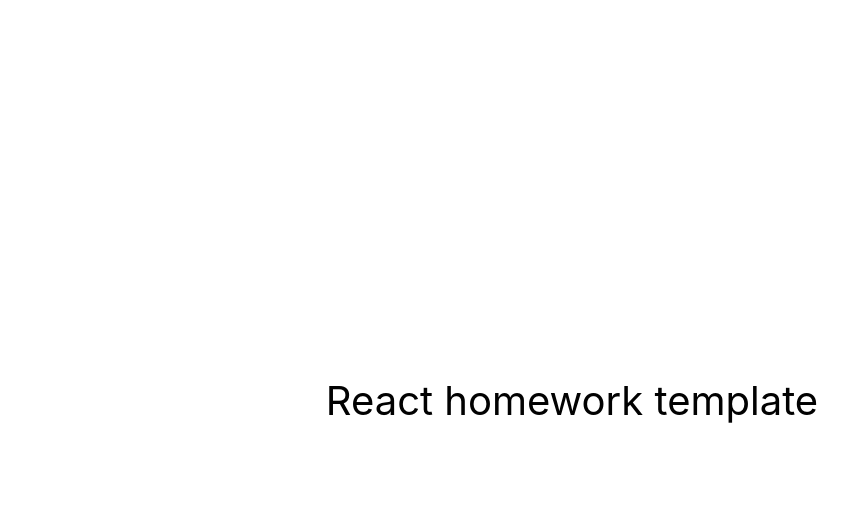
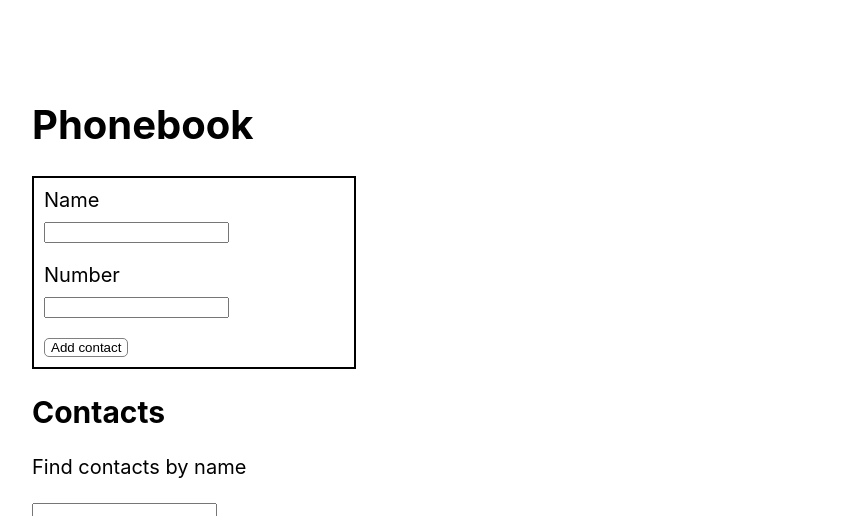
Before and after one commit to KarolTrombala/goit-react-hw-07-phonebook, a React (Create React App) app: page / in a window 1280 px wide. Shown: the top 516 px of the page, without its empty margins (68-915 px from the left). Built offline with nearby package versions, Linux system fonts and the light colour scheme.

Commit message:
update data

```diff
--- a/src/components/App.jsx
+++ b/src/components/App.jsx
@@ -1,16 +1,27 @@
+import React from 'react'
+import { ContactForm } from './ContactForm/ContactForm'
+import { ContactList } from './ContactList/ContactList'
+import { Filter } from './Filter/Filter'
+
 export const App = () => {
   return (
     <div
       style={{
+        marginTop: 100,
+        marginLeft: 100,
         height: '100vh',
-        display: 'flex',
         justifyContent: 'center',
         alignItems: 'center',
-        fontSize: 40,
-        color: '#010101'
+        fontSize: 20,
+        color: '#010101',
       }}
     >
-      React homework template
+      <h1>Phonebook</h1>
+
+      <ContactForm />
+      <h2>Contacts</h2>
+      <Filter />
+      <ContactList />
     </div>
   );
 };
--- /dev/null
+++ b/src/components/ContactForm/ContactForm.jsx
@@ -0,0 +1,53 @@
+import css from './ContactForm.module.css';
+import { useDispatch } from 'react-redux';
+
+import { addContact } from '../../redux/contactsSlice';
+
+export const ContactForm = () => {
+  const dispatch = useDispatch()
+
+  const handleSubmit = (e) => {
+    e.preventDefault()
+
+    const form = e.target
+    const name = form.elements.name.value
+    const number = form.elements.number.value
+    dispatch(addContact(name, number))
+
+    form.reset()
+  }
+
+  return (
+      <div>
+          <form className={css.form} onSubmit={handleSubmit}>
+              <label className={css.label}>
+                  Name
+                  <input
+                      type="text"
+                      name="name"
+                      pattern="^[a-zA-Za-яА-Я]+(([' -][a-zA-Za-яА-Я ])?[a-zA-Za-яА-Я]*)*$"
+                      title="Name may contain only letters, apostrophe, dash and spaces. For example Adrian, Jacob Mercer, Charles de Batz de Castelmore d'Artagnan"
+                      required
+                      className={css.input}
+                  />
+              </label>
+
+              <label className={css.label}>
+                  Number
+                  <input
+                      type="tel"
+                      name="number"
+                      pattern="\+?\d{1,4}?[-.\s]?\(?\d{1,3}?\)?[-.\s]?\d{1,4}[-.\s]?\d{1,4}[-.\s]?\d{1,9}"
+                      title="Phone number must be digits and can contain spaces, dashes, parentheses and can start with +"
+                      required
+                      className={css.input}
+                  />
+              </label>
+
+              <button type="submit" className={css.button}>
+                  Add contact
+              </button>
+          </form>
+      </div>
+  )
+};
--- /dev/null
+++ b/src/components/ContactForm/ContactForm.module.css
@@ -0,0 +1,30 @@
+.form {
+  display: flex;
+  flex-direction: column;
+  align-items: flex-start;
+  border: 2px solid black;
+  max-width: 300px;
+  padding: 10px;
+}
+
+.label {
+  display: flex;
+  flex-direction: column;
+  margin-bottom: 20px;
+}
+
+.button {
+  cursor: pointer;
+  background-color: white;
+  border: 1px solid gray;
+  border-radius: 5px;
+}
+
+.button:focus {
+  background-color: lightblue;
+}
+
+.input {
+  margin-top: 10px;
+  border: px solid lightgray;
+}
--- /dev/null
+++ b/src/components/ContactList/ContactList.jsx
@@ -0,0 +1,44 @@
+import css from './ContactList.module.css';
+import { useDispatch, useSelector } from 'react-redux';
+
+import { getFilter, getContacts } from '../../redux/selectors';
+import { deleteContact } from '../../redux/contactsSlice';
+
+export const ContactList = () => {
+  const contacts = useSelector(getContacts)
+  const filter = useSelector(getFilter)
+  const dispatch = useDispatch()
+
+  const getFilteredContacts = (contacts, filter) => {
+    if (filter === '') {
+      return contacts
+    } else {
+      return contacts.filter((contact) =>
+        contact.name.toLowerCase().includes(filter.toLowerCase())
+      )
+    }
+  }
+
+  const filteredContacts = getFilteredContacts(contacts, filter)
+
+  const delContact = (id) => {
+    dispatch(deleteContact(id))
+  }
+
+  return (
+      <ul>
+          {filteredContacts.map((n) => (
+              <li key={n.id} className={css.listEl}>
+                  {n.name}: {n.number}
+                  <button
+                      className={css.delButton}
+                      type="submit"
+                      onClick={() => delContact(n.id)}
+                  >
+                      Delete
+                  </button>
+              </li>
+          ))}
+      </ul>
+  )
+};
--- /dev/null
+++ b/src/components/ContactList/ContactList.module.css
@@ -0,0 +1,11 @@
+.listEl {
+  margin-bottom: 10px;
+}
+
+.delButton {
+  margin-left: 10px;
+  cursor: pointer;
+  background-color: white;
+  border: 1px solid gainsboro;
+  border-radius: 5px;
+}
--- /dev/null
+++ b/src/components/Filter/Filter.jsx
@@ -0,0 +1,21 @@
+import React from 'react'
+import { useDispatch } from 'react-redux'
+
+import { setFilter } from '../../redux/filterSlice'
+
+export const Filter = () => {
+  const dispatch = useDispatch()
+
+  const handleInputChange = (e) => {
+    dispatch(setFilter(e.target.value))
+  }
+
+  return (
+    <div>
+      <p>Find contacts by name</p>
+      <input
+        onChange={handleInputChange}
+      />
+    </div>
+  )
+};
--- a/src/index.js
+++ b/src/index.js
@@ -1,10 +1,14 @@
 import React from 'react';
 import ReactDOM from 'react-dom/client';
+import { Provider } from 'react-redux';
+import { store } from './redux/store';
 import { App } from 'components/App';
 import './index.css';
 
 ReactDOM.createRoot(document.getElementById('root')).render(
   <React.StrictMode>
-    <App />
+    <Provider store={store}>
+      <App />
+    </Provider>
   </React.StrictMode>
 );
--- /dev/null
+++ b/src/redux/contactsSlice.js
@@ -0,0 +1,35 @@
+import { createSlice, nanoid } from '@reduxjs/toolkit';
+
+const INITIAL_STATE = JSON.parse(localStorage.getItem('Contacts')) || [];
+
+const contactsSlice = createSlice({
+    name: 'contacts',
+    initialState: INITIAL_STATE,
+    reducers: {
+        addContact: {
+            reducer(state, action) {
+                state.push(action.payload)
+                localStorage.setItem('Contacts', JSON.stringify(state))
+            },
+            prepare(name, number) {
+                return {
+                    payload: {
+                        name,
+                        number,
+                        id: nanoid(),
+                    },
+                }
+            },
+        },
+        deleteContact(state, action) {
+            const index = state.findIndex(
+                (contact) => contact.id === action.payload
+            )
+            state.splice(index, 1)
+            localStorage.setItem('Contacts', JSON.stringify(state))
+        },
+    },
+});
+
+export const { addContact, deleteContact } = contactsSlice.actions;
+export const contactsReducer = contactsSlice.reducer;
--- /dev/null
+++ b/src/redux/filterSlice.js
@@ -0,0 +1,16 @@
+import { createSlice } from '@reduxjs/toolkit';
+
+const INITIAL_STATE_FILTER = { filter: '' }
+
+const filterSlice = createSlice({
+    name: 'filter',
+    initialState: INITIAL_STATE_FILTER,
+    reducers: {
+        setFilter(state, action) {
+            state.filter = action.payload
+        },
+    },
+});
+
+export const { setFilter } = filterSlice.actions;
+export const filterReducer = filterSlice.reducer;
--- /dev/null
+++ b/src/redux/selectors.js
@@ -0,0 +1,3 @@
+export const getContacts = (state) => state.contacts;
+
+export const getFilter = (state) => state.filter.filter;
--- /dev/null
+++ b/src/redux/store.js
@@ -0,0 +1,11 @@
+import { configureStore } from '@reduxjs/toolkit';
+
+import { contactsReducer } from './contactsSlice';
+import { filterReducer } from './filterSlice';
+
+export const store = configureStore({
+    reducer: {
+        contacts: contactsReducer,
+        filter: filterReducer,
+    },
+});
```
